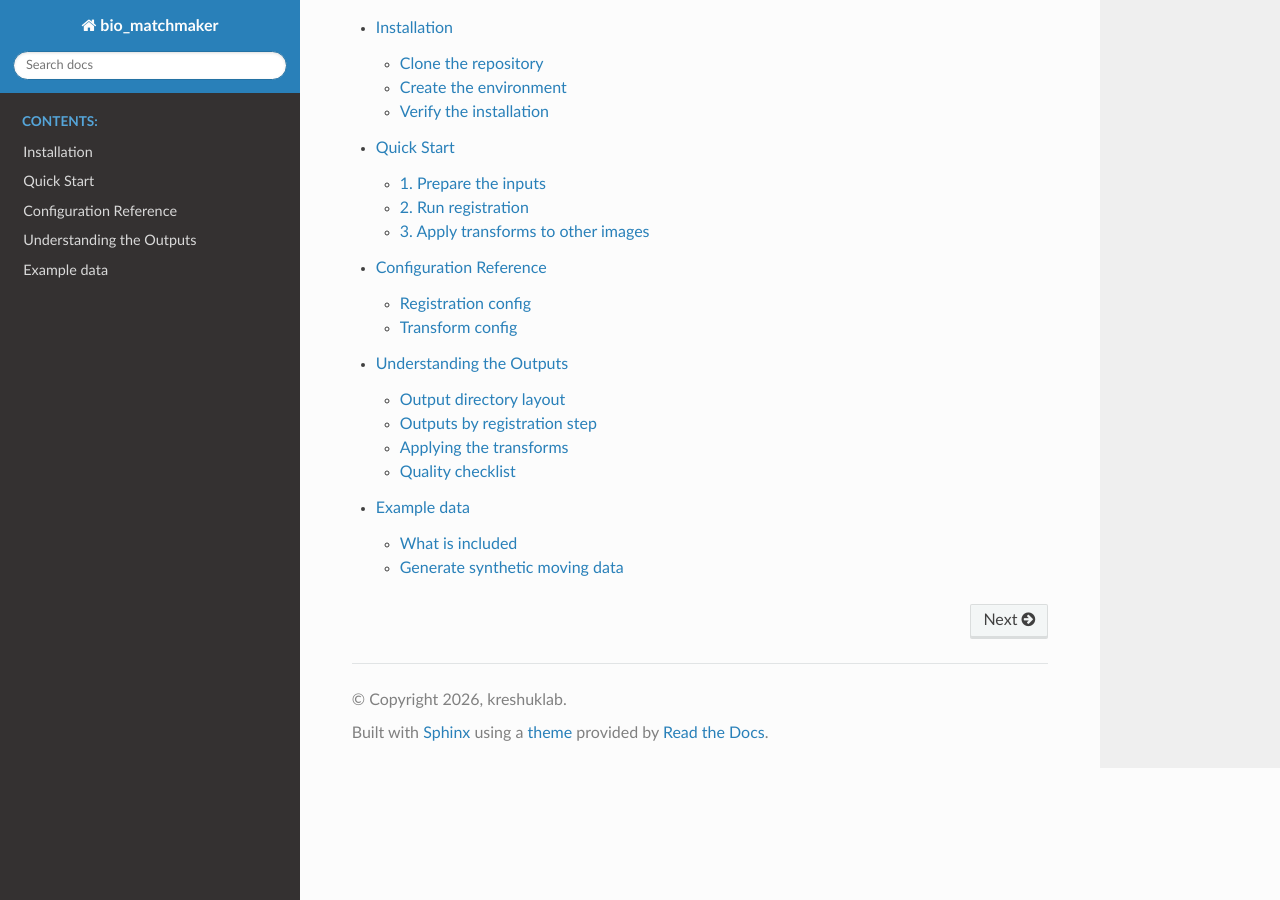
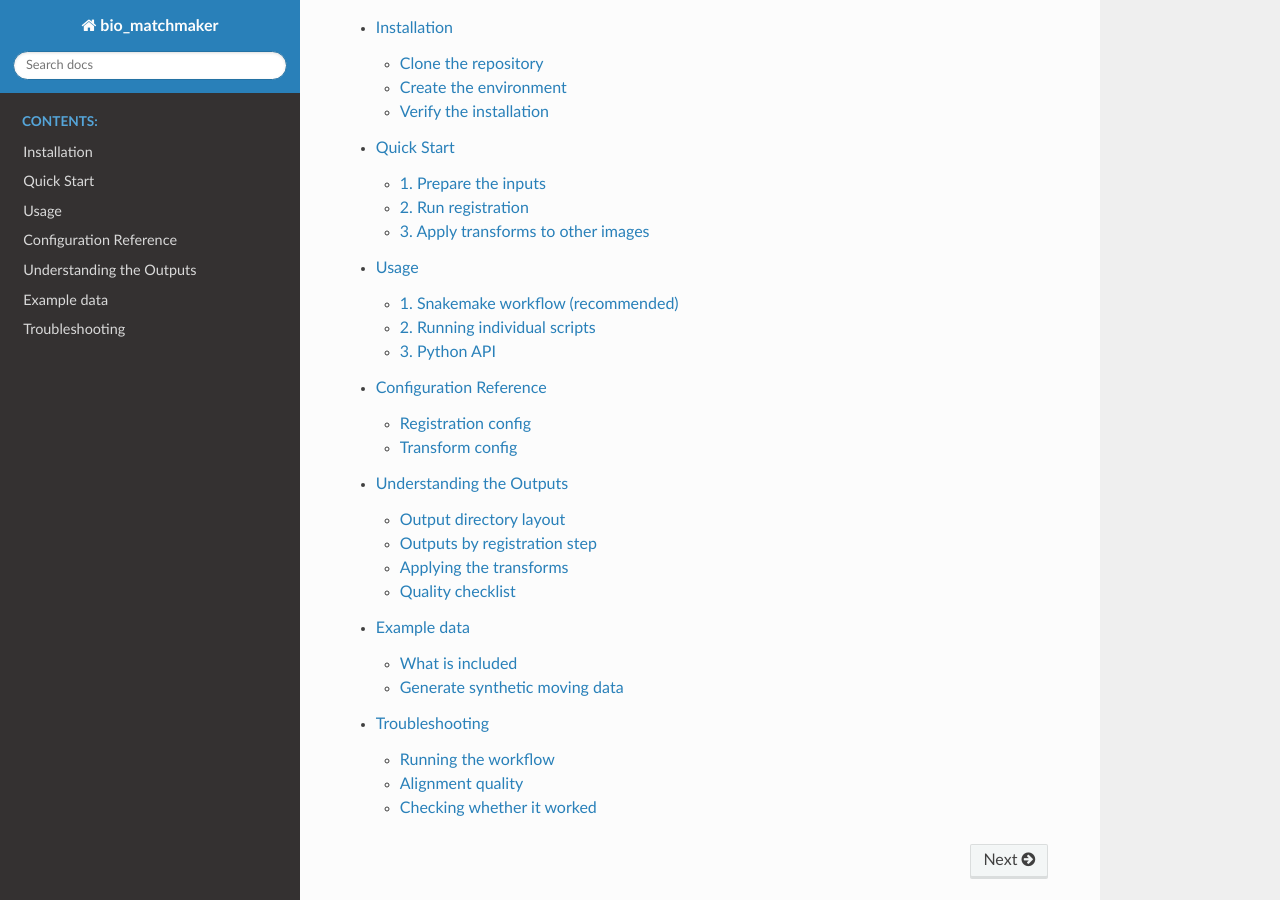
Before and after one commit to kreshuklab/image-matchmaker, a Sphinx documentation site: the page built from docs/source/index.rst, in a window 1280 px wide and 900 px high, scrolled down 1638 px. Built offline with Sphinx 7.4.7 and the Read the Docs theme 3.1.0, drawn with Linux system fonts in a browser that asks for light colours; some of the changed lines change nothing that is shown.

Commit message:
add a usage and troubleshooting page

````diff
--- a/docs/source/index.rst
+++ b/docs/source/index.rst
@@ -64,6 +64,8 @@ or fluorescence LM) to bring them into a unified coordinate space.
 
    installation
    quickstart
+   usage
    config_ref
    outputs
    example_data
+   troubleshooting
--- /dev/null
+++ b/docs/source/troubleshooting.md
@@ -0,0 +1,88 @@
+# Troubleshooting
+
+Common problems and how to resolve them. For how to read the diagnostic plots, see
+{doc}`Understanding the Outputs <outputs>`; for field meanings, see the
+{doc}`Configuration Reference <config_ref>`.
+
+## Running the workflow
+
+### `KeyError` when starting a run
+
+The config is missing a key the workflow requires. Compare your config against the
+{doc}`Configuration Reference <config_ref>` and the complete example in the
+{doc}`Quick Start <quickstart>` — every registration run needs `prealignment`,
+`coherent_point_drift`, `ILP`, `final_transform_path`, `mobie_export`, and
+`mobie_dataset_name`, in addition to the image blocks and `log_dir`.
+
+### "Directory cannot be locked"
+
+A previous Snakemake run was interrupted and left the working directory locked.
+Unlock it and re-run:
+
+```bash
+snakemake -s workflows/registration.smk --configfile <config.yaml> --unlock
+```
+
+### Run stops with incomplete output files
+
+If a run was interrupted, Snakemake may flag partial outputs. Re-run with:
+
+```bash
+snakemake -s workflows/registration.smk --configfile <config.yaml> \
+    --cores 8 --rerun-incomplete
+```
+
+### `pytest -s` fails to download reference data
+
+The test downloads reference data from the project's GitHub release on first run. If
+the download fails (e.g. no internet), download it
+manually from the
+[release page](https://github.com/kreshuklab/matchmaker/releases/tag/test_data-v1.0)
+and place it under `examples/data/test_data/` (see {doc}`Installation <installation>`).
+
+### Feature matching runs out of memory
+
+The `ILP` matching step builds candidate matches from each point's neighbours, so its
+memory use grows with how many candidates are considered. If the `match_pointclouds`
+step runs out of memory, lower `ILP.max_dist` (smaller search radius) and/or
+`ILP.min_neighbours` to reduce the number of candidates (see
+{doc}`Configuration Reference <config_ref>`).
+
+## Alignment quality
+
+### The moving volume is flipped after pre-alignment
+
+Check `overlay_after_prealignment` in `svd_prealignment/plots/`. If the automatic
+axis orientation chose the wrong flip, inspect the overlays in
+`svd_prealignment/manual_prealignment_options/` (`IDENTITY`, `X`, `Y`, `Z`) to see
+which rotation lines the volumes up, then set `prealignment.axis_orientation` to that
+value instead of `auto` (see {doc}`Configuration Reference <config_ref>`).
+
+### Point matches look wrong (long, crossing lines)
+
+Inspect `point_matching_*` in `match_pointclouds/plots/`. Adjust the `ILP` matching
+parameters — lower `max_dist` to reject distant matches, or change `min_neighbours`
+(see {doc}`Configuration Reference <config_ref>`).
+
+### CPD does not converge / the displacement field is erratic
+
+Inspect `displacement_field_*` in `cpd_nonrigid_registration/plots/`. Increase
+`coherent_point_drift.maxiter` (100–150 is typical), and tune `w`, `beta`, and `lmd`.
+Large, discontinuous displacements often mean an earlier step (pre-alignment or rigid)
+did not align well — fix that first.
+
+### Volumes are at the wrong scale or orientation
+
+Confirm the voxel resolution (`x_res`, `y_res`, `z_res`) is correct for each image and
+that inputs are in **ZYX** axis order (see {doc}`Quick Start <quickstart>`).
+
+### Nothing matches / empty results
+
+The inputs must be **instance** segmentation masks (a distinct label per object), not
+binary masks — matching operates on per-instance centroids.
+
+## Checking whether it worked
+
+See the quality checklist in {doc}`Understanding the Outputs <outputs>`: overlays
+should converge stage to stage, the displacement field should be smooth, matching
+lines should connect nearby structures, and the deformation grid should not fold.
--- /dev/null
+++ b/docs/source/usage.md
@@ -0,0 +1,152 @@
+# Usage
+
+Matchmaker can be used in three ways:
+
+1. **The Snakemake workflow** — run the whole pipeline from a config file
+   (recommended).
+2. **Individual scripts** — run a single pipeline stage from the command line.
+3. **Python API** — import and call functions directly.
+
+## 1. Snakemake workflow (recommended)
+
+This is the recommended way to run matchmaker and is covered in the
+{doc}`Quick Start <quickstart>`. The two workflows are:
+
+```bash
+# full registration
+snakemake -s workflows/registration.smk --configfile <config.yaml> --cores 8
+
+# apply the resulting transforms to other images
+snakemake -s workflows/apply_transform.smk --configfile <config.yaml> --cores 8
+```
+
+See the {doc}`Configuration Reference <config_ref>` for the config fields and
+{doc}`Understanding the Outputs <outputs>` for what each run produces.
+
+## 2. Running individual scripts
+
+Each pipeline stage is a standalone command-line script under `matchmaker/`. The
+Snakemake workflow simply chains them together, but you can also run a single stage
+yourself. Every script accepts `--help` for the full list of options.
+
+The stages, in pipeline order:
+
+### `raw_to_n5.py` — convert inputs to `.n5`
+
+```bash
+python matchmaker/raw_to_n5.py --input_path <img> --output_path <out.n5> \
+    --output_key input --log_dir <dir> --x_res 1 --y_res 1 --z_res 1
+```
+
+| Option | Required | Description |
+|--------|----------|-------------|
+| `--input_path` (`-in`) | yes | Input image (`.tif` or `.n5`) |
+| `--input_key` (`-ink`) | no | Key of the input image in `.n5` format |
+| `--output_path` (`-out`) | yes | Output `.n5` path |
+| `--output_key` (`-outk`) | yes | Key in the output `.n5` |
+| `--log_dir` (`-log`) | yes | Log directory |
+| `--x_res` / `--y_res` / `--z_res` | no | Voxel resolution (default `1.0`); image is read as (C)ZYX |
+
+### `prealignment.py` — SVD pre-alignment
+
+| Option | Required | Description |
+|--------|----------|-------------|
+| `--fixed_path` (`-fi`) / `--fixed_key` (`-fk`) | yes | Fixed input `.n5` and key |
+| `--fixed_spacing` (`-fs`) | yes | Fixed input spacing (3 values) |
+| `--moving_path` (`-mi`) / `--moving_key` (`-mk`) | yes | Moving input `.n5` and key |
+| `--moving_spacing` (`-ms`) | yes | Moving input spacing (3 values) |
+| `--output_dir` (`-o`) / `--output_key` (`-ok`) | yes | Output directory and key |
+| `--output_transform_path` (`-trans`) | yes | Path to write the final transform |
+| `--axis_orientation` | yes | How to orient the principal axes (`auto`, `IDENTITY`, `X`, `Y`, `Z`) |
+| `--save_tif` (`-tif`) | no | Also save a `.tif` (flag) |
+
+### `rigid_alignment_elastix.py` — rigid Elastix alignment
+
+| Option | Required | Description |
+|--------|----------|-------------|
+| `--fixed_path` (`-fi`) / `--fixed_key` (`-fk`) | yes | Fixed prealigned input `.n5` and key |
+| `--moving_path` (`-mi`) / `--moving_key` (`-mk`) | yes | Moving prealigned input `.n5` and key |
+| `--output_dir` (`-o`) / `--output_key` (`-ok`) | yes | Output directory and key |
+| `--save_tif` (`-tif`) | no | Also save a `.tif` (flag) |
+
+### `cpd_nonrigid_registration.py` — Coherent Point Drift
+
+| Option | Required | Description |
+|--------|----------|-------------|
+| `--fixed_path` (`-fi`) / `--fixed_key` (`-fk`) | yes | Fixed prealigned input `.n5` and key |
+| `--moving_path` (`-mi`) / `--moving_key` (`-mk`) | yes | Moving prealigned input `.n5` and key |
+| `--output_dir` (`-o`) | yes | Output directory |
+| `--w`, `--beta`, `--lmd`, `--maxiter` | yes | CPD parameters (see {doc}`Configuration Reference <config_ref>`) |
+
+### `match_pointclouds.py` — feature matching
+
+| Option | Required | Description |
+|--------|----------|-------------|
+| `--fixed_pcd` (`-fcd`) | yes | Fixed point cloud |
+| `--moving_pcd` (`-mpcd`) | yes | Registered moving point cloud |
+| `--output_dir` (`-o`) | yes | Output directory |
+| `--min_neighbours` | yes | Minimum neighbours to consider for matching |
+| `--max_dist` | yes | Maximum distance between neighbours to consider |
+
+### `elastix_deformable_pointset_registration.py` — deformable B-spline
+
+| Option | Required | Description |
+|--------|----------|-------------|
+| `--fixed_path` (`-fi`) / `--fixed_key` (`-fk`) | yes | Fixed input `.n5` and key |
+| `--moving_path` (`-mi`) / `--moving_key` (`-mk`) | yes | Moving input `.n5` and key |
+| `--output_dir` (`-o`) / `--output_key` (`-ok`) | yes | Output directory and key |
+| `--match_path` (`-match`) | yes | Correspondence table between fixed and moving instances |
+| `--prealigned_output_key` (`-pok`) | yes | Output key for the result after applying the pre-alignment transform |
+| `--prealignment_transform` (`-transform`) | yes | Pre-alignment transform path |
+
+### `apply_transform.py` — apply transforms to other images
+
+| Option | Required | Description |
+|--------|----------|-------------|
+| `--moving_path` (`-mp`) / `--moving_key` (`-mk`) | yes | Moving input path and key |
+| `--moving_resolution` (`-mr`) | yes | Resolution of the moving input |
+| `--output_path` (`-op`) / `--output_key` (`-ok`) | yes | Output path and key |
+| `--interpolation_order` (`-io`) | yes | Interpolation order (`0` for masks) |
+| `--log_dir` (`-ld`) | yes | Log directory |
+| `--parameter_map_path` (`-pm`) | yes | Elastix parameter map |
+| `--prealignment_transform_path` (`-pt`) | no | Pre-alignment transform |
+| `--fixed_path` (`-fi`) / `--fixed_key` (`-fk`) | no | Fixed input for overlay plots |
+| `--verbose` (`-vb`) | no | Show verbose logs (flag) |
+
+## 3. Python API
+
+The package namespace is empty, so import from the submodules directly. Reusable
+helpers are re-exported from `matchmaker.utils`:
+
+```python
+from matchmaker.utils import (
+    read_volume, write_volume, get_attrs,   # .n5 / zarr I/O
+    load_config,                            # parse a YAML config
+    plot_three_slices, plot_overlay,        # visualization
+    rotate_img, resample_volume,            # transforms
+)
+```
+
+Higher-level stage functions are available from their modules, e.g.
+`prealign_samples` / `run_prealignment` (`matchmaker.prealignment`),
+`cpd_from_images` (`matchmaker.cpd_nonrigid_registration`), and `match_points`
+(`matchmaker.match_pointclouds`).
+
+A minimal example — pre-align two masks and save an overlay:
+
+```python
+from matchmaker.prealignment import prealign_samples
+from matchmaker.utils import read_volume, plot_overlay
+
+seg_fixed = read_volume("fixed_image.n5", key="seg")
+seg_moving = read_volume("moving_image.n5", key="seg")
+
+results = prealign_samples(seg_fixed, seg_moving)
+fixed_prealigned = results["fixed"][0]
+moving_prealigned = results["moving"][0]
+
+plot_overlay(fixed_prealigned, moving_prealigned, save_path="overlay.png")
+```
+
+For complete, runnable examples of the Python API see `examples/registration_test.py`
+(pre-alignment). Refer to each function's source for its full signature.
````
